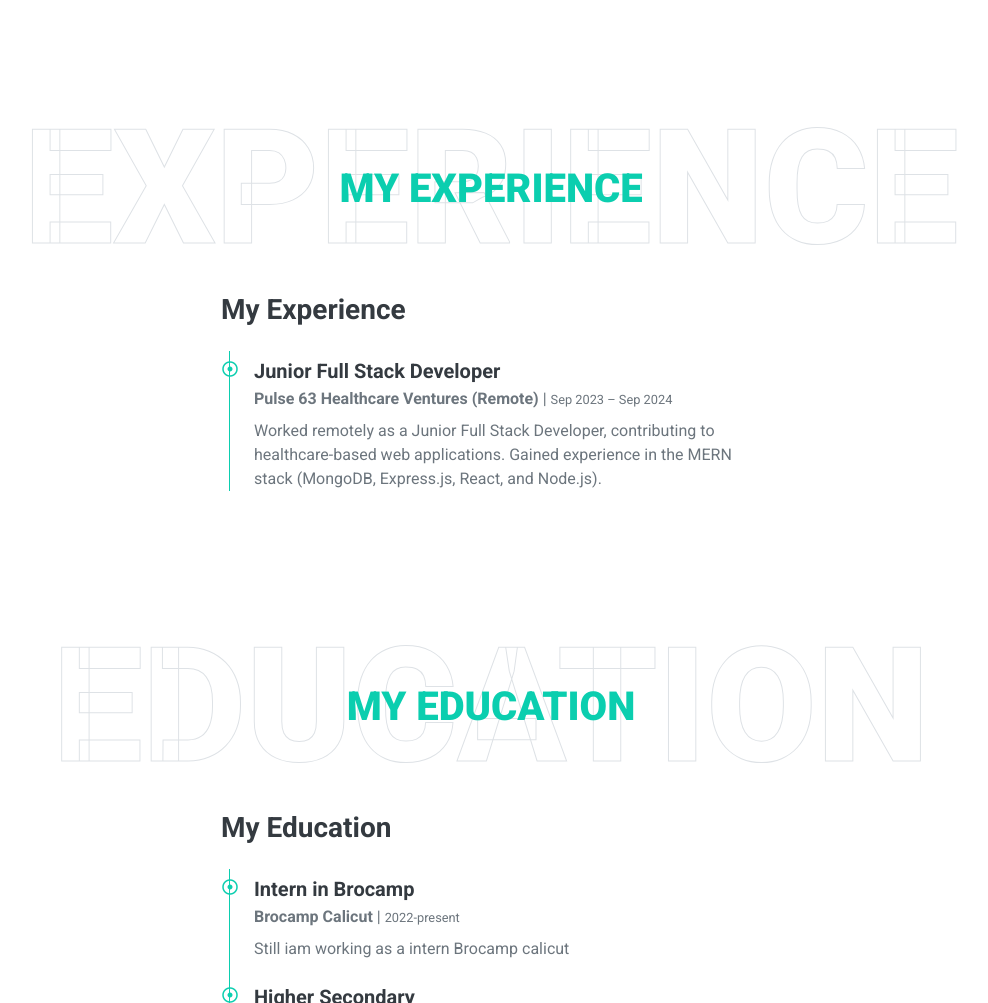
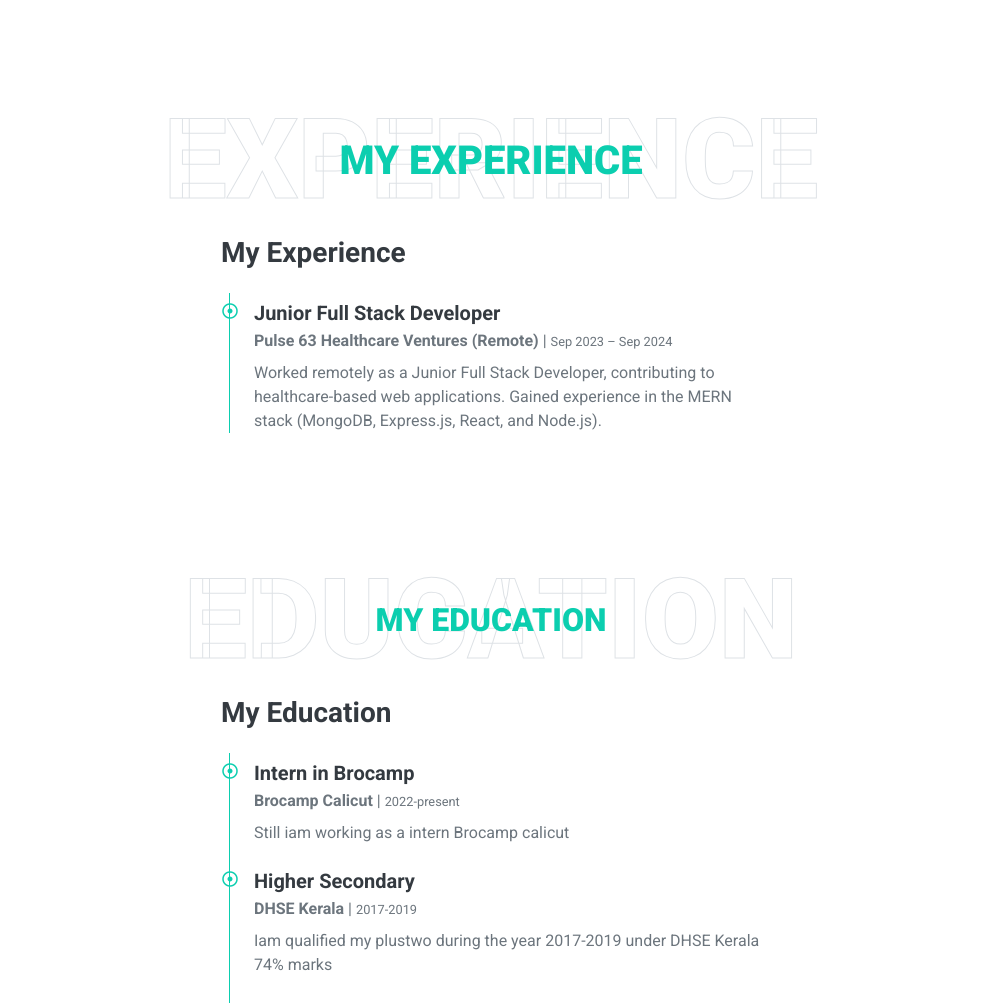
Before and after one commit to muhamedshijas/protfolio, a plain HTML site: page index.html in a window 1280 px wide. Shown: the part 1551-2554 px from the top of the page, without its empty margins (149-1137 px from the left). Drawn offline with nearby package versions, Linux system fonts and the light colour scheme.

Commit message:
minor bug fixes

```diff
--- a/index.html
+++ b/index.html
@@ -250,7 +250,7 @@
 <div class="my-experience container-fluid py-5" id="experience">
     <div class="container">
         <div class="position-relative d-flex align-items-center justify-content-center">
-            <h1 class="display-1 text-uppercase text-white" style="-webkit-text-stroke: 1px #dee2e6;">
+            <h1 class="display-1 text-uppercase text-white" style="-webkit-text-stroke: 1px #dee2e6; font-size: 7rem;">
               Experience
             </h1>
             <h1 class="position-absolute text-uppercase text-primary">
@@ -287,10 +287,10 @@
     <div class="my-qualification container-fluid py-5" id="qualification">
       <div class="container">
         <div class="position-relative d-flex align-items-center justify-content-center">
-            <h1 class="display-1 text-uppercase text-white" style="-webkit-text-stroke: 1px #dee2e6;">
+            <h1 class="display-1 text-uppercase text-white" style="-webkit-text-stroke: 1px #dee2e6; font-size: 7rem;" >
               Education
             </h1>
-            <h1 class="position-absolute text-uppercase text-primary">
+            <h1 class="position-absolute text-uppercase text-primary " style="font-size: 2rem;">
               My Education
             </h1>
           </div>
```
